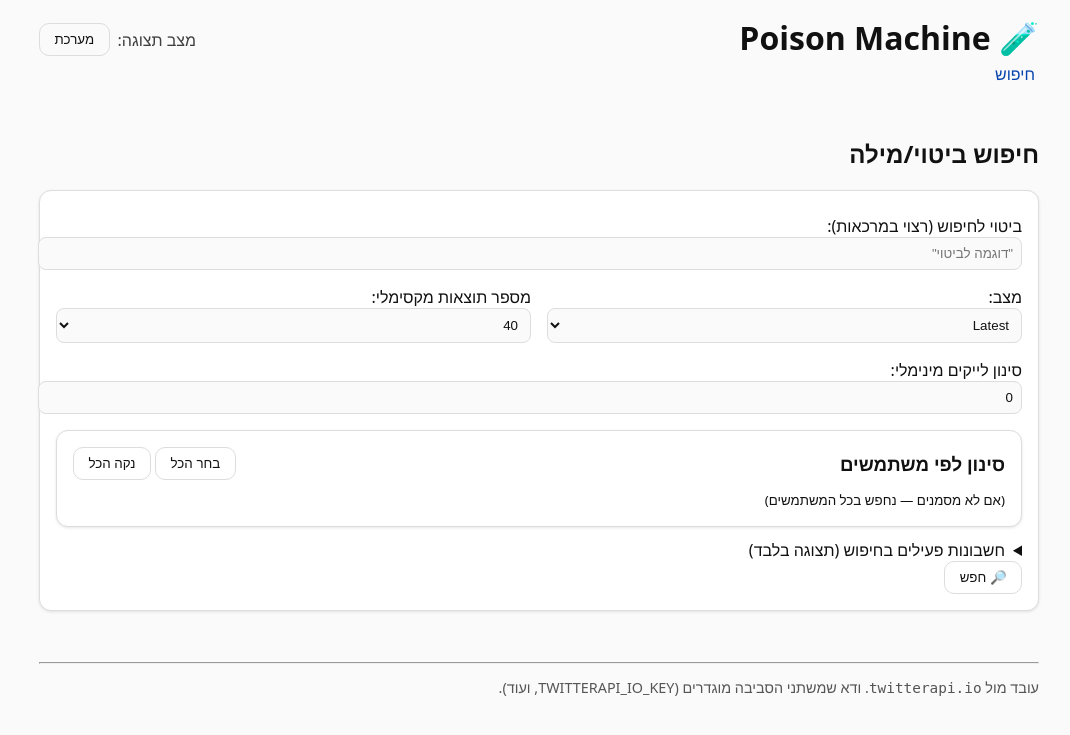
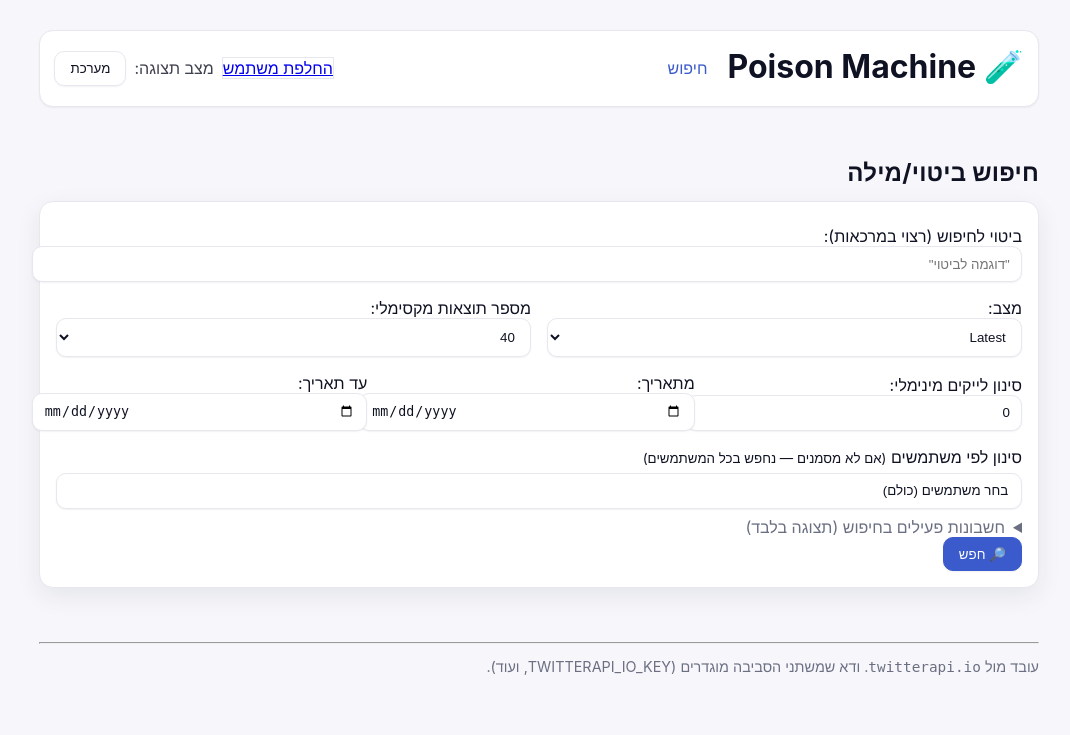
Before and after one commit to yoavik/poison-search, a FastAPI app: template templates/index.html in a window 1280 px wide. Shown: the top 735 px of the page, without its empty margins (101-1171 px from the left). Run offline with FastAPI, Linux system fonts and the light colour scheme; the template is opened without the code that fills it, so the values that code supplies are empty.

Commit message:
Add files via upload
ver 4.4 dates and looks and more

```diff
--- a/main.py
+++ b/main.py
@@ -1,8 +1,8 @@
 import os
 import json
-from typing import List, Dict, Any
+from typing import List, Dict, Any, Optional
 from fastapi import FastAPI, Request, Form, HTTPException, Depends, UploadFile, File
-from fastapi.responses import HTMLResponse, RedirectResponse, Response
+from fastapi.responses import HTMLResponse, RedirectResponse, Response, PlainTextResponse
 from fastapi.staticfiles import StaticFiles
 from fastapi.templating import Jinja2Templates
 from fastapi.security import HTTPBasic, HTTPBasicCredentials
@@ -84,12 +84,19 @@
     with open(HISTORY_PATH, "w", encoding="utf-8") as f:
         json.dump(items, f, ensure_ascii=False, indent=2)
 
-def build_query(phrase: str, accounts: List[str]) -> str:
+def build_query(phrase: str, accounts: List[str], since_date: Optional[str], until_date: Optional[str]) -> str:
     phrase = phrase.strip()
     if not (phrase.startswith('"') and phrase.endswith('"')):
         phrase = f'"{phrase}"'
     acct_part = " OR ".join([f"from:{u}" for u in accounts]) if accounts else ""
-    return f'{phrase} ({acct_part})' if acct_part else phrase
+    date_part = ""
+    # Twitter search operators: since:YYYY-MM-DD until:YYYY-MM-DD
+    if since_date:
+        date_part += f" since:{since_date}"
+    if until_date:
+        date_part += f" until:{until_date}"
+    base = f'{phrase} ({acct_part})' if acct_part else phrase
+    return (base + date_part).strip()
 
 async def advanced_search(query: str, mode: str = "Latest", max_pages: int = 2) -> List[Dict[str, Any]]:
     if not API_KEY:
@@ -153,6 +160,11 @@
     # auth is '', 'ADMIN', or 'GUEST'
     return auth if isinstance(auth, str) else ""
 
+@app.get("/switch", response_class=HTMLResponse)
+async def switch_user():
+    # Force the browser to prompt for credentials again (switch user)
+    return Response(status_code=401, headers={"WWW-Authenticate": "Basic realm=PoisonMachine"}, content="")
+
 @app.get("/", response_class=HTMLResponse)
 async def index(request: Request, auth=Depends(require_any)):
     accounts = load_accounts()
@@ -165,6 +177,8 @@
                     mode: str = Form("Latest"),
                     max_results: int = Form(40),
                     min_likes: int = Form(0),
+                    since_date: Optional[str] = Form(None),
+                    until_date: Optional[str] = Form(None),
                     authors: List[str] = Form([]),
                     auth=Depends(require_any)):
     accounts = load_accounts()
@@ -173,7 +187,7 @@
         selected = [a for a in authors if a in accounts]
         if selected:
             use_accounts = selected
-    query = build_query(phrase, use_accounts)
+    query = build_query(phrase, use_accounts, since_date, until_date)
     try:
         pages = max(1, int((max_results or 20) // 20))
         raw = await advanced_search(query, mode=mode, max_pages=pages)
@@ -193,6 +207,8 @@
             "max_results": max_results,
             "min_likes": min_likes,
             "authors": use_accounts,
+            "since_date": since_date,
+            "until_date": until_date,
             "accounts_snapshot": use_accounts,
             "results": len(flat)
         })
@@ -202,19 +218,28 @@
     return templates.TemplateResponse("results.html", {"request": request, "title": APP_TITLE, "query": query, "count": len(flat),
                                                       "items": flat, "accounts": accounts, "phrase": phrase, "mode": mode,
                                                       "max_results": max_results, "min_likes": min_likes, "authors": use_accounts,
-                                                      "role": role})
+                                                      "since_date": since_date, "until_date": until_date, "role": role})
+
+def _collect_rows_for_export(phrase: str, mode: str, max_results: int, min_likes: int, authors: List[str]):
+    # helper used by export endpoints (we let browser handle file download)
+    accounts = load_accounts()
+    use_accounts = accounts if not authors else [a for a in authors if a in accounts]
+    # When exporting we don't re-apply date range to keep it simple; could be added similarly.
+    query = build_query(phrase, use_accounts, None, None)
+    pages = max(1, int((max_results or 20) // 20))
+    import anyio
+    async def _get():
+        return await advanced_search(query, mode=mode, max_pages=pages)
+    rows = anyio.run(_get)
+    flat = [flatten(t) for t in rows]
+    if min_likes:
+        flat = [r for r in flat if (r.get("likeCount") or 0) >= int(min_likes)]
+    return flat
 
 @app.post("/export", response_class=Response)
 async def export_csv(phrase: str = Form(...), mode: str = Form("Latest"), max_results: int = Form(40),
                      min_likes: int = Form(0), authors: List[str] = Form([]), auth=Depends(require_any)):
-    accounts = load_accounts()
-    use_accounts = accounts if not authors else [a for a in authors if a in accounts]
-    query = build_query(phrase, use_accounts)
-    pages = max(1, int((max_results or 20) // 20))
-    raw = await advanced_search(query, mode=mode, max_pages=pages)
-    rows = [flatten(t) for t in raw]
-    if min_likes:
-        rows = [r for r in rows if (r.get("likeCount") or 0) >= int(min_likes)]
+    rows = _collect_rows_for_export(phrase, mode, max_results, min_likes, authors)
     output = io.StringIO()
     fieldnames = list(rows[0].keys()) if rows else ["id","url","text","createdAt","author_userName","author_name","author_id","likeCount","retweetCount","replyCount","quoteCount","viewCount","lang"]
     writer = csv.DictWriter(output, fieldnames=fieldnames)
@@ -224,58 +249,20 @@
     csv_bytes = output.getvalue().encode("utf-8")
     return Response(content=csv_bytes, media_type="text/csv; charset=utf-8", headers={"Content-Disposition": 'attachment; filename="poison_results.csv"'})
 
-# Admin-only pages (Guests cannot access even by URL)
-@app.get("/accounts", response_class=HTMLResponse)
-async def accounts_view(request: Request, auth=Depends(require_admin)):
-    accounts = load_accounts()
-    role = "ADMIN"
-    can_edit = True
-    return templates.TemplateResponse("accounts.html", {"request": request, "title": APP_TITLE, "accounts": accounts, "can_edit": can_edit, "role": role})
-
-@app.post("/accounts/add", response_class=HTMLResponse)
-async def accounts_add(request: Request, username: str = Form(...), auth=Depends(require_admin)):
-    username = username.strip().lstrip("@")
-    accounts = load_accounts()
-    if username and username not in accounts:
-        accounts.append(username)
-        save_accounts(accounts)
-    return RedirectResponse(url="/accounts", status_code=303)
-
-@app.post("/accounts/remove", response_class=HTMLResponse)
-async def accounts_remove(request: Request, username: str = Form(...), auth=Depends(require_admin)):
-    username = username.strip().lstrip("@")
-    accounts = [a for a in load_accounts() if a.lower() != username.lower()]
-    save_accounts(accounts)
-    return RedirectResponse(url="/accounts", status_code=303)
-
-@app.post("/accounts/bulk_save", response_class=HTMLResponse)
-async def accounts_bulk_save(request: Request, bulktext: str = Form(""), auth=Depends(require_admin)):
-    items = [line.strip().lstrip("@") for line in bulktext.splitlines() if line.strip()]
-    save_accounts(items)
-    return RedirectResponse(url="/accounts", status_code=303)
-
-@app.post("/accounts/import", response_class=HTMLResponse)
-async def accounts_import(request: Request, file: UploadFile = File(...), auth=Depends(require_admin)):
-    try:
-        content = await file.read()
-        data = json.loads(content.decode("utf-8"))
-        if not isinstance(data, list):
-            raise ValueError("JSON must be an array of usernames")
-        items = [str(x).strip().lstrip("@") for x in data if str(x).strip()]
-        save_accounts(items)
-        return RedirectResponse(url="/accounts", status_code=303)
-    except Exception as e:
-        raise HTTPException(status_code=400, detail=f"Invalid JSON: {e}")
-
-@app.get("/accounts/export", response_class=Response)
-async def accounts_export(auth=Depends(require_admin)):
-    accounts = load_accounts()
-    payload = json.dumps(accounts, ensure_ascii=False, indent=2)
-    return Response(content=payload.encode("utf-8"), media_type="application/json; charset=utf-8",
-                    headers={"Content-Disposition": 'attachment; filename="accounts.json"'})
-
-@app.get("/history", response_class=HTMLResponse)
-async def history_view(request: Request, auth=Depends(require_admin)):
-    items = load_history()
-    role = "ADMIN"
-    return templates.TemplateResponse("history.html", {"request": request, "title": APP_TITLE, "items": items, "role": role})
+@app.post("/export_xlsx", response_class=Response)
+async def export_xlsx(phrase: str = Form(...), mode: str = Form("Latest"), max_results: int = Form(40),
+                      min_likes: int = Form(0), authors: List[str] = Form([]), auth=Depends(require_any)):
+    rows = _collect_rows_for_export(phrase, mode, max_results, min_likes, authors)
+    from openpyxl import Workbook
+    wb = Workbook()
+    ws = wb.active
+    ws.title = "Results"
+    headers = list(rows[0].keys()) if rows else ["id","url","text","createdAt","author_userName","author_name","author_id","likeCount","retweetCount","replyCount","quoteCount","viewCount","lang"]
+    ws.append(headers)
+    for r in rows:
+        ws.append([r.get(h) for h in headers])
+    bio = io.BytesIO()
+    wb.save(bio)
+    bio.seek(0)
+    return Response(content=bio.read(), media_type="application/vnd.openxmlformats-officedocument.spreadsheetml.sheet",
+                    headers={"Content-Disposition": 'attachment; filename="poison_results.xlsx"'})
--- a/requirements.txt
+++ b/requirements.txt
@@ -3,3 +3,4 @@
 httpx==0.27.2
 jinja2==3.1.4
 python-multipart==0.0.9
+openpyxl==3.1.5
--- a/static/style.css
+++ b/static/style.css
@@ -1,42 +1,62 @@
 :root{
-  --bg: #fafafa;
-  --fg: #111;
-  --card-bg: #fff;
-  --card-border: #ddd;
-  --muted: #555;
-  --link: #0645ad;
-  --table-border: #eee;
+  --bg: #f7f7fb;
+  --fg: #0f1222;
+  --card-bg: #ffffff;
+  --card-border: #e7e7ef;
+  --muted: #6b6f82;
+  --link: #3b5bcc;
+  --table-border: #ececf4;
+  --shadow-soft: 0 1px 2px rgba(16,24,40,.06);
+  --shadow-elevate: 0 8px 24px rgba(16,24,40,.08);
+  --primary: #3b5bcc;
+  --primary-contrast: #fff;
+  --accent: #9aa7ff1f;
 }
 .theme-dark{
-  --bg: #0f1115;
-  --fg: #e9e9e9;
-  --card-bg: #151822;
-  --card-border: #2a2e3a;
-  --muted: #b0b0b0;
-  --link: #80b3ff;
-  --table-border: #2a2e3a;
+  --bg: #0e1016;
+  --fg: #e9e9ef;
+  --card-bg: #151927;
+  --card-border: #252a3d;
+  --muted: #a2a6b9;
+  --link: #94b0ff;
+  --table-border: #2a3046;
+  --shadow-soft: 0 1px 2px rgba(0,0,0,.35);
+  --shadow-elevate: 0 10px 28px rgba(0,0,0,.5);
+  --primary: #94b0ff;
+  --primary-contrast: #0e1016;
+  --accent: #ffffff14;
 }
 
-:root{font-family:system-ui,-apple-system,Segoe UI,Roboto,Helvetica,Arial,"Apple Color Emoji","Segoe UI Emoji";}
+:root{font-family:Inter,system-ui,-apple-system,Segoe UI,Roboto,Helvetica,Arial,"Apple Color Emoji","Segoe UI Emoji";}
 body{margin:0;background:var(--bg);color:var(--fg);}
 .container{max-width:1000px;margin:auto;padding:1rem;}
-header h1{margin:0 0 .25rem 0}
-nav a{margin-inline:.25rem;text-decoration:none;color:var(--link)}
-.card{background:var(--card-bg);border:1px solid var(--card-border);border-radius:12px;padding:1rem;margin:.75rem 0;box-shadow:0 1px 3px rgba(0,0,0,.10)}
+h1,h2,h3{margin:.3rem 0  .5rem 0}
+.page-title{letter-spacing:.2px}
+nav.inline a{margin-inline:.25rem;text-decoration:none;color:var(--link)}
+nav.inline .sep{opacity:.5;margin:0 .15rem}
+.card{background:var(--card-bg);border:1px solid var(--card-border);border-radius:14px;padding:1rem;margin:.9rem 0;box-shadow:var(--shadow-soft)}
+.card.soft{padding:.7rem .9rem}
+.elevate{box-shadow:var(--shadow-elevate)}
 label{display:block;margin:.5rem 0}
-input[type=text], input[type=number], select{width:100%;padding:.5rem;border:1px solid var(--card-border);border-radius:8px;background:var(--bg);color:var(--fg)}
-button{padding:.5rem .9rem;border:1px solid var(--card-border);border-radius:10px;background:var(--card-bg);color:var(--fg);cursor:pointer}
-button:hover{filter:brightness(1.05)}
+input[type=text], input[type=number], input[type=date], select{width:100%;padding:.6rem .7rem;border:1px solid var(--card-border);border-radius:10px;background:var(--card-bg);color:var(--fg);box-shadow:var(--shadow-soft)}
+input:focus, select:focus{outline:2px solid var(--accent)}
+button{padding:.55rem .95rem;border:1px solid var(--card-border);border-radius:10px;background:var(--card-bg);color:var(--fg);cursor:pointer;box-shadow:var(--shadow-soft)}
+button:hover{filter:brightness(1.04)}
+button.primary{background:var(--primary);border-color:var(--primary);color:var(--primary-contrast)}
+button.primary:hover{filter:brightness(1.02)}
 .btn-ghost{background:transparent;border:1px solid var(--card-border);}
-.row{display:flex;gap:1rem;align-items:flex-end}
-.row label{flex:1}
-table.list{width:100%;border-collapse:collapse;background:var(--card-bg);border:1px solid var(--card-border);border-radius:12px;overflow:hidden}
-table.list th, table.list td{border-bottom:1px solid var(--table-border);padding:.6rem;text-align:right;vertical-align:top;color:var(--fg)}
+.row{display:flex;gap:1rem;align-items:flex-end;flex-wrap:wrap}
+.row label{flex:1;min-width:200px}
+table.list{width:100%;border-collapse:collapse;background:var(--card-bg);border:1px solid var(--card-border);border-radius:14px;overflow:hidden}
+table.list th, table.list td{border-bottom:1px solid var(--table-border);padding:.65rem;text-align:right;vertical-align:top;color:var(--fg)}
 table.list td.text{white-space:pre-wrap}
-.small{font-size:.9rem;color:var(--muted)}
+.small{font-size:.9rem}
+.muted{color:var(--muted)}
 .error{white-space:pre-wrap;background:#3b1f1f;border:1px solid #854a4a;padding:1rem;border-radius:8px;color:#ffdede}
 mark{background: #ffea70; padding: 0 .15em; border-radius: .2em;}
 .topbar{display:flex;align-items:center;justify-content:space-between}
+.topbar .left{display:flex;gap:1rem;align-items:center}
+.topbar .controls{display:flex;gap:.5rem;align-items:center}
 .display-mode{display:flex;align-items:center;gap:.5rem}
 .display-mode-title{opacity:.8}
 .back-home-wrap{margin:.2rem 0 1rem 0}
@@ -47,3 +67,13 @@
 .chk-item{display:flex;align-items:center;gap:.5rem;padding:.25rem .4rem;border-radius:8px}
 .chk-item:hover{background:rgba(0,0,0,.04)}
 .theme-dark .chk-item:hover{background:rgba(255,255,255,.06)}
+
+/* Dropdown */
+.dropdown{position:relative;display:block}
+.dropdown-btn{width:100%;text-align:right;padding:.6rem .8rem;border:1px solid var(--card-border);border-radius:10px;background:var(--card-bg);color:var(--fg)}
+.dropdown-btn[aria-expanded="true"]{border-bottom-left-radius:0;border-bottom-right-radius:0}
+.dropdown-panel{position:absolute;inset-inline:0;top:calc(100% - 1px);background:var(--card-bg);border:1px solid var(--card-border);border-top:none;border-bottom-left-radius:12px;border-bottom-right-radius:12px;box-shadow:var(--shadow-elevate);z-index:10;padding:.6rem}
+.dropdown-actions{display:flex;gap:.5rem;justify-content:flex-start;margin-bottom:.25rem}
+
+.label-line{display:block;margin-bottom:.35rem}
+.actions{display:flex;gap:.5rem;flex-wrap:wrap}
--- a/templates/base.html
+++ b/templates/base.html
@@ -41,21 +41,27 @@
   </head>
   <body>
     <header class="container">
-      <div class="topbar">
-        <h1>🧪 Poison Machine</h1>
-        <div class="display-mode">
-          <span class="display-mode-title">מצב תצוגה:</span>
-          <button id="theme-toggle" class="btn-ghost"><span id="theme-label"></span></button>
+      <div class="topbar card soft">
+        <div class="left">
+          <h1>🧪 Poison Machine</h1>
+          <nav class="inline">
+            {% if role != "GUEST" %}
+              <a href="/">חיפוש</a>
+              {% if role == "ADMIN" or role == "" %}
+                <span class="sep">•</span><a href="/accounts">קבוצת "מכונת הרעל"</a>
+                <span class="sep">•</span><a href="/history">היסטוריה</a>
+              {% endif %}
+            {% endif %}
+          </nav>
+        </div>
+        <div class="right controls">
+          <a class="btn-ghost" href="/switch" title="החלפת משתמש">החלפת משתמש</a>
+          <div class="display-mode">
+            <span class="display-mode-title">מצב תצוגה:</span>
+            <button id="theme-toggle" class="btn-ghost"><span id="theme-label"></span></button>
+          </div>
         </div>
       </div>
-      {% if role != "GUEST" %}
-      <nav>
-        <a href="/">חיפוש</a>
-        {% if role == "ADMIN" or role == "" %}
-          | <a href="/accounts">קבוצת "מכונת הרעל"</a> | <a href="/history">היסטוריה</a>
-        {% endif %}
-      </nav>
-      {% endif %}
     </header>
     <main class="container">
       {% if not hide_home_button %}
@@ -65,7 +71,7 @@
       {% endif %}
       {% block content %}{% endblock %}
     </main>
-    <footer class="container small">
+    <footer class="container small muted">
       <hr>
       <p>עובד מול <code>twitterapi.io</code>. ודא שמשתני הסביבה מוגדרים (TWITTERAPI_IO_KEY, ועוד).</p>
     </footer>
--- a/templates/error.html
+++ b/templates/error.html
@@ -1,6 +1,6 @@
 {% extends "base.html" %}
 {% block content %}
-<h2>שגיאה בזמן חיפוש</h2>
+<h2 class="page-title">שגיאה בזמן חיפוש</h2>
 <p>השאילתה: <code>{{ query }}</code></p>
 <pre class="error">{{ error }}</pre>
 {% endblock %}
--- a/templates/index.html
+++ b/templates/index.html
@@ -1,8 +1,8 @@
 {% extends "base.html" %}
 {% set hide_home_button = True %}
 {% block content %}
-<h2>חיפוש ביטוי/מילה</h2>
-<form method="post" action="/search" class="card">
+<h2 class="page-title">חיפוש ביטוי/מילה</h2>
+<form method="post" action="/search" class="card elevate">
   <label>ביטוי לחיפוש (רצוי במרכאות):
     <input type="text" name="phrase" placeholder='"דוגמה לביטוי"' required>
   </label>
@@ -27,28 +27,42 @@
     <label>סינון לייקים מינימלי:
       <input type="number" name="min_likes" value="0" min="0">
     </label>
+    <label>מתאריך:
+      <input type="date" name="since_date">
+    </label>
+    <label>עד תאריך:
+      <input type="date" name="until_date">
+    </label>
   </div>
 
-  <div class="card" style="margin-top:.5rem">
-    <div style="display:flex;align-items:center;justify-content:space-between;gap:1rem">
-      <h3 style="margin:.2rem 0">סינון לפי משתמשים</h3>
-      <div>
+  <div class="row">
+    <label style="flex:1">
+      <span class="label-line">
+        סינון לפי משתמשים <small>(אם לא מסמנים — נחפש בכל המשתמשים)</small>
+      </span>
+      <div class="dropdown" id="authors-dropdown">
+        <button type="button" class="dropdown-btn" aria-expanded="false" aria-controls="authors-panel">
+          בחר משתמשים (כולם)
+        </button>
+        <div class="dropdown-panel" id="authors-panel" hidden>
+          <div class="dropdown-actions">
             <button type="button" class="btn-ghost" onclick="pm_selectAll(true)">בחר הכל</button>
             <button type="button" class="btn-ghost" onclick="pm_selectAll(false)">נקה הכל</button>
           </div>
-    </div>
-    <div id="authors-grid" class="chk-grid">
+          <div class="chk-grid" style="max-height:260px;overflow:auto;padding:.25rem 0">
             {% for a in accounts %}
             <label class="chk-item">
-        <input type="checkbox" name="authors" value="{{ a }}">
+              <input type="checkbox" name="authors" value="{{ a }}" onchange="pm_updateSummary()">
               <span>@{{ a }}</span>
             </label>
             {% endfor %}
           </div>
-    <small>(אם לא מסמנים — נחפש בכל המשתמשים)</small>
+        </div>
+      </div>
+    </label>
   </div>
 
-  <details>
+  <details class="muted">
     <summary>חשבונות פעילים בחיפוש (תצוגה בלבד)</summary>
     <p>
       {% for a in accounts %}
@@ -56,12 +70,34 @@
       {% endfor %}
     </p>
   </details>
-  <button type="submit">🔎 חפש</button>
+  <div class="actions">
+    <button class="primary" type="submit">🔎 חפש</button>
+  </div>
 </form>
 
 <script>
-function pm_selectAll(flag){
-  document.querySelectorAll('input[name="authors"]').forEach(cb => cb.checked = !!flag);
+(function(){
+  const dd = document.getElementById('authors-dropdown');
+  const btn = dd.querySelector('.dropdown-btn');
+  const panel = dd.querySelector('.dropdown-panel');
+  function open() { panel.hidden = false; btn.setAttribute('aria-expanded','true'); }
+  function close() { panel.hidden = true; btn.setAttribute('aria-expanded','false'); }
+  btn.addEventListener('click', (e)=>{
+    e.stopPropagation();
+    panel.hidden ? open() : close();
+  });
+  document.addEventListener('click', (e)=>{
+    if(!dd.contains(e.target)) close();
+  });
+  window.pm_selectAll = function(flag){
+    dd.querySelectorAll('input[name="authors"]').forEach(cb => cb.checked = !!flag);
+    pm_updateSummary();
   }
+  window.pm_updateSummary = function(){
+    const cbs = Array.from(dd.querySelectorAll('input[name="authors"]'));
+    const selected = cbs.filter(cb => cb.checked).length;
+    btn.textContent = selected ? `בחר משתמשים (${selected} נבחרו)` : 'בחר משתמשים (כולם)';
+  }
+})();
 </script>
 {% endblock %}
```
Also changed, not shown: templates/accounts.html (+5 -5 lines), templates/history.html (+11 -8 lines), templates/results.html (+35 -15 lines), README.txt. Lines whose indentation alone changed are shown as unchanged.
